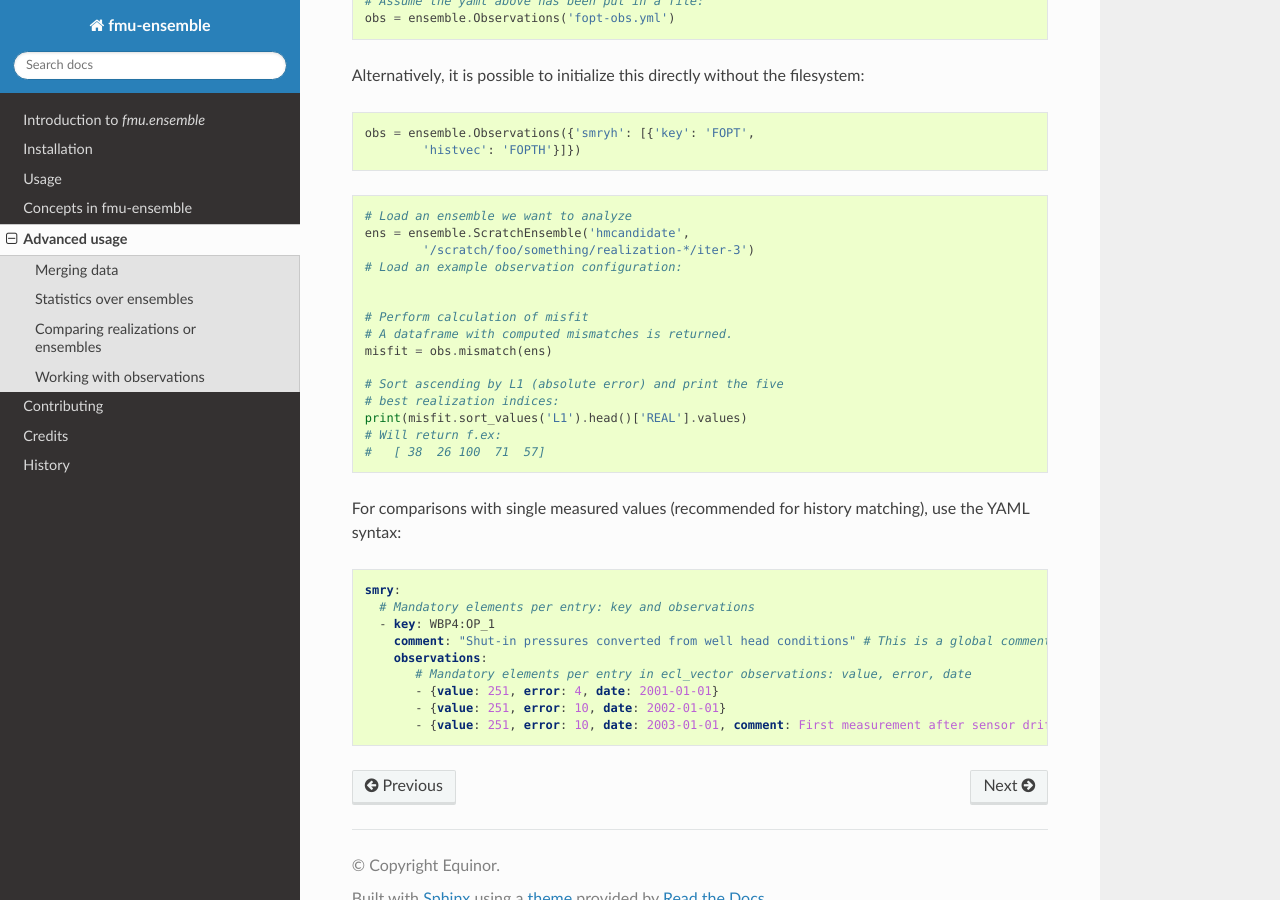
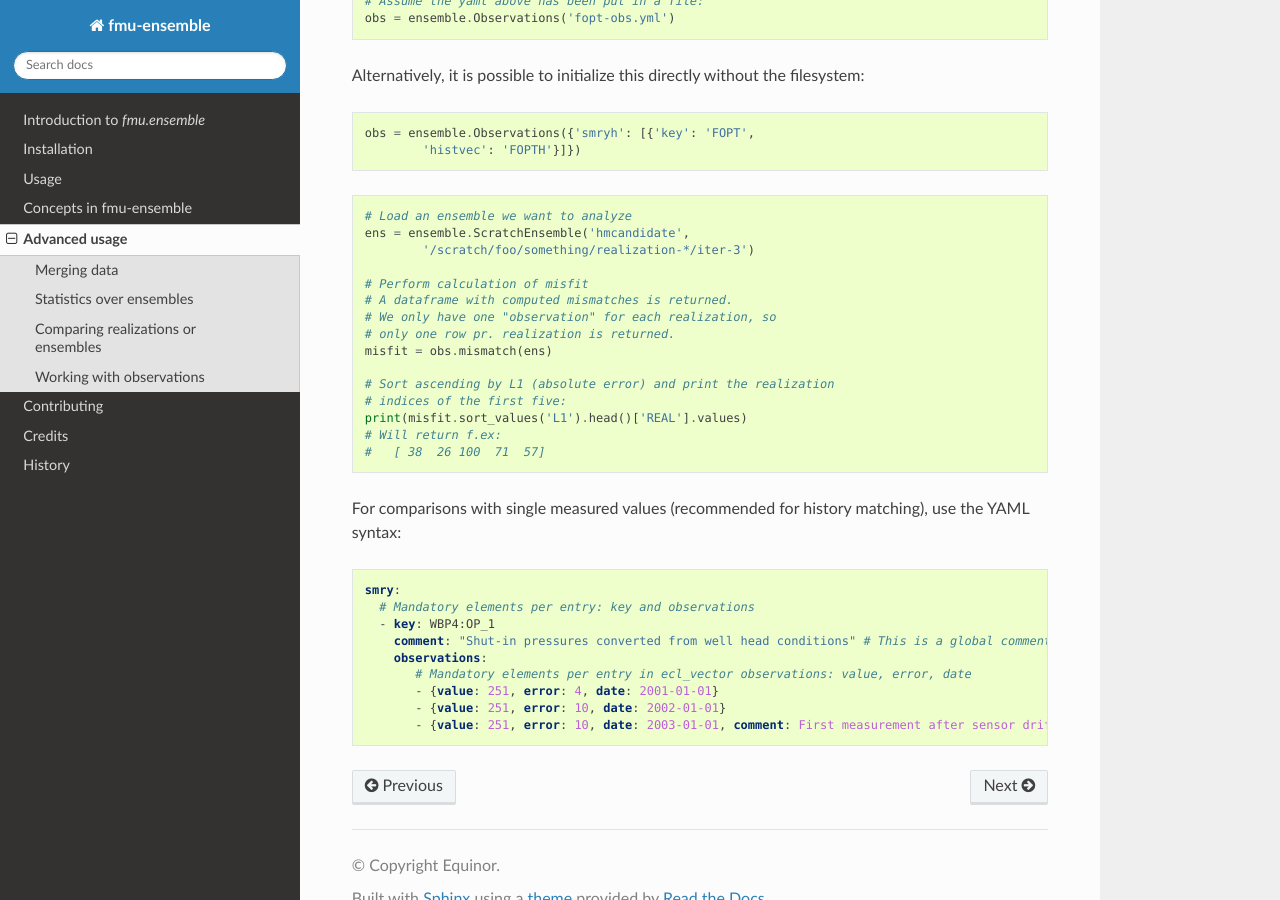
Before and after one commit to equinor/fmu-ensemble, a Sphinx documentation site: the page built from docs/advancedusage.rst, in a window 1280 px wide and 900 px high, scrolled down 2554 px. Built offline with Sphinx 7.4.7 and the Read the Docs theme 2.0.0, drawn with Linux system fonts in a browser that asks for light colours; pages that are not in the unit, such as notebooks, are missing from menus.

Commit message:
improve wording in example code in doc

```diff
--- a/docs/advancedusage.rst
+++ b/docs/advancedusage.rst
@@ -151,15 +151,15 @@ Alternatively, it is possible to initialize this directly without the filesystem
     # Load an ensemble we want to analyze
     ens = ensemble.ScratchEnsemble('hmcandidate',
             '/scratch/foo/something/realization-*/iter-3')
-    # Load an example observation configuration:
-
 
     # Perform calculation of misfit
     # A dataframe with computed mismatches is returned.
+    # We only have one "observation" for each realization, so
+    # only one row pr. realization is returned.
     misfit = obs.mismatch(ens)
 
-    # Sort ascending by L1 (absolute error) and print the five
-    # best realization indices:
+    # Sort ascending by L1 (absolute error) and print the realization
+    # indices of the first five:
     print(misfit.sort_values('L1').head()['REAL'].values)
     # Will return f.ex:
     #   [ 38  26 100  71  57]
```
